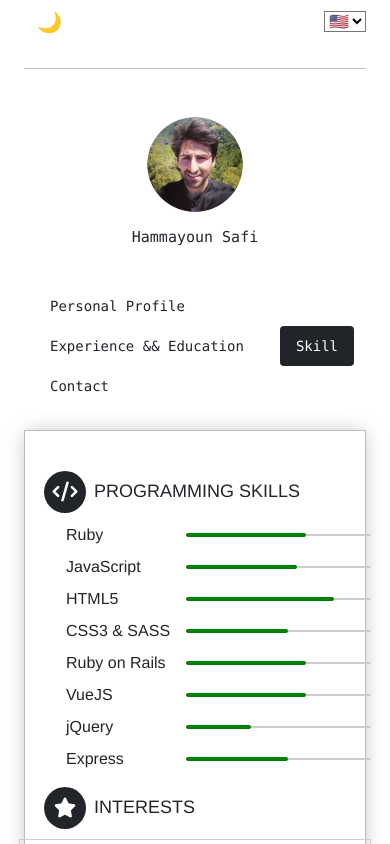
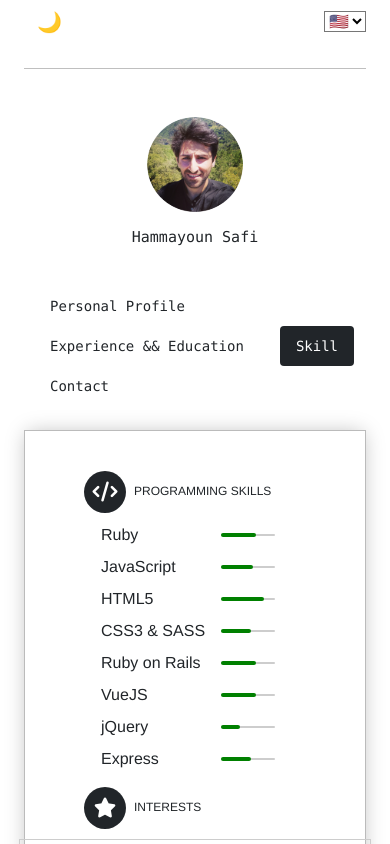
Before and after one commit to Hama99o/my-cv, a Vue app: page /skill in a window 390 px wide. Shown: the top 844 px of the page. Built offline with nearby package versions, Linux system fonts and the light colour scheme.

Commit message:
skill responsive classes added

```diff
--- a/src/components/Skill.vue
+++ b/src/components/Skill.vue
@@ -168,7 +168,7 @@ h3 {
 .skill-container .func .skills-prog ul li .skills-bar {
   background: #cdcdcd;
   height: 2px;
-  width: calc(100% - 120px);
+  width: 50%;
   position: relative;
   border-radius: 2px;
 }
@@ -223,4 +223,21 @@ h3 {
   background-color: rgba(#f7f7f7, 0.8);
 }
 
+
+@media (max-width: 400px) {
+  .skill-container .func .skills-prog ul li .skills-bar {
+    width: 20%;
+  }
+
+  h3 {
+    font-size: 12px;
+  }
+  .skill-container .func .skills-prog ul {
+    margin-left: 50px;
+  }
+  .skill-container .func h3 {
+    margin-left: 65px;
+  }
+}
+
 </style>
```
